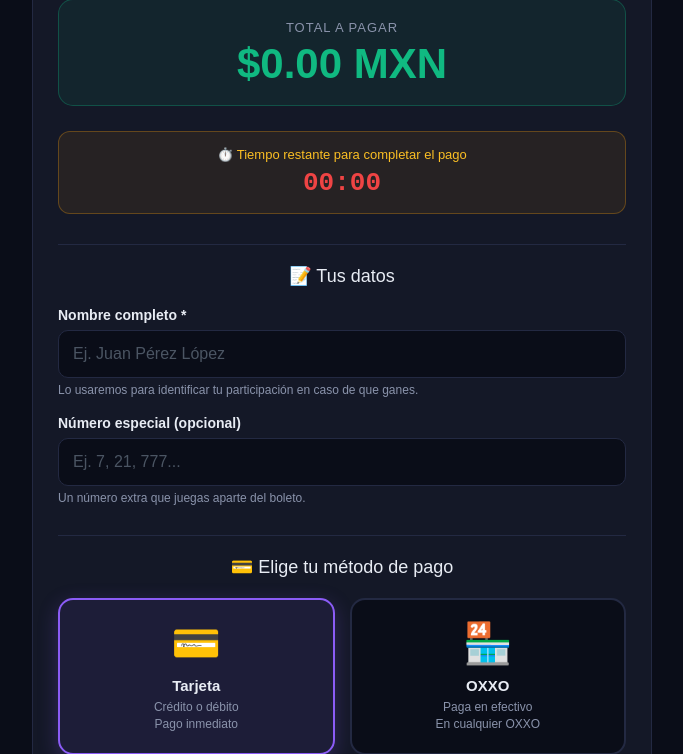
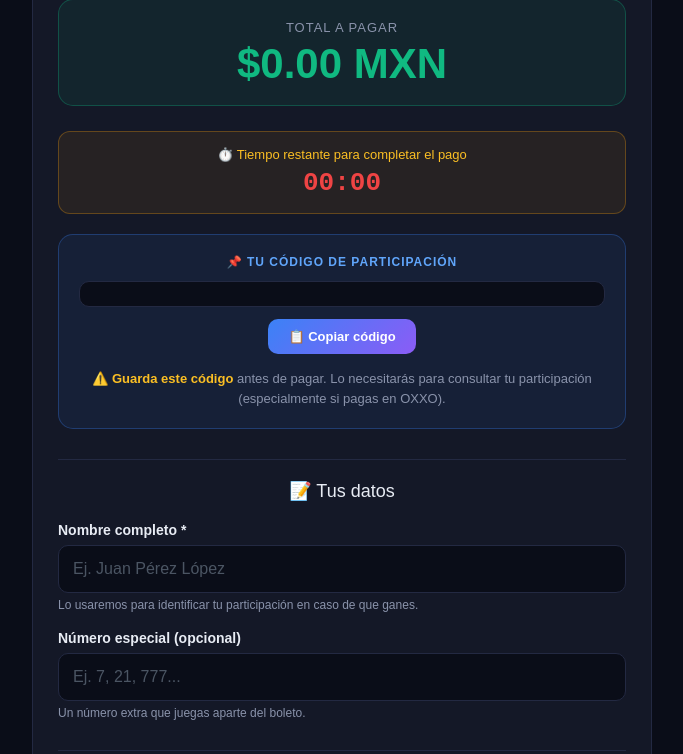
Before and after one commit to redllinas1248/sorteos, a Flask app: template templates/pago.html in a window 1280 px wide. Shown: the part 290-1044 px from the top of the page, without its empty margins (298-981 px from the left). Run offline with Flask 3, Linux system fonts and the light colour scheme; the template is opened without the code that fills it, so the values that code supplies are empty.

Commit message:
Mostrar codigo de participacion antes de pagar

```diff
--- a/templates/pago.html
+++ b/templates/pago.html
@@ -153,6 +153,71 @@
 
         .contador-expirado {
             color: #ef4444;
+        }
+
+        /* ============================================
+           CÓDIGO DE PARTICIPACIÓN (visible antes del pago)
+        ============================================ */
+
+        .codigo-previo {
+            background: rgba(59, 130, 246, 0.08);
+            border: 1px solid rgba(59, 130, 246, 0.3);
+            border-radius: 15px;
+            padding: 20px;
+            margin: 20px 0;
+            text-align: center;
+        }
+
+        .codigo-previo small {
+            display: block;
+            color: #60a5fa;
+            font-size: 12px;
+            font-weight: bold;
+            letter-spacing: 1px;
+            margin-bottom: 12px;
+        }
+
+        .codigo-previo code {
+            display: block;
+            background: #0a0d18;
+            border: 1px solid #232942;
+            border-radius: 10px;
+            padding: 12px;
+            color: #a5b4fc;
+            font-size: 13px;
+            font-weight: bold;
+            word-break: break-all;
+            margin-bottom: 12px;
+            font-family: 'Courier New', monospace;
+        }
+
+        .btn-copiar {
+            background: linear-gradient(135deg, #3b82f6, #8b5cf6);
+            color: white;
+            border: none;
+            padding: 10px 20px;
+            border-radius: 10px;
+            font-weight: bold;
+            font-size: 13px;
+            cursor: pointer;
+            transition: 0.2s;
+            font-family: inherit;
+        }
+
+        .btn-copiar:hover {
+            transform: translateY(-1px);
+            box-shadow: 0 6px 20px rgba(139, 92, 246, 0.4);
+        }
+
+        .aviso-codigo {
+            margin: 15px 0 0;
+            font-size: 13px;
+            color: #8a93ab;
+            line-height: 1.5;
+        }
+
+        .aviso-codigo strong {
+            color: #fbbf24;
         }
 
         /* ============================================
@@ -438,12 +503,34 @@
         </div>
 
 
+        <!-- ============================================
+             CÓDIGO DE PARTICIPACIÓN (visible antes del pago)
+        ============================================= -->
+
+        <div class="codigo-previo">
+
+            <small>📌 TU CÓDIGO DE PARTICIPACIÓN</small>
+
+            <code id="codigoParticipacion">{{ boleto.reserva_token }}</code>
+
+            <button type="button" class="btn-copiar" onclick="copiarCodigo()">
+                📋 Copiar código
+            </button>
+
+            <p class="aviso-codigo">
+                ⚠️ <strong>Guarda este código</strong> antes de pagar.
+                Lo necesitarás para consultar tu participación
+                (especialmente si pagas en OXXO).
+            </p>
+
+        </div>
+
+
         <!-- FORMULARIO -->
         <form id="formPago" method="POST" action="/rifas/pago/{{ boleto.reserva_token }}/checkout">
 
             <!-- ============================================
                  DATOS DEL PARTICIPANTE
-                 (antes del pago para que funcione con OXXO)
             ============================================= -->
 
             <div class="titulo-seccion">📝 Tus datos</div>
@@ -599,13 +686,59 @@
 
 
     // ============================================================
+    // COPIAR CÓDIGO DE PARTICIPACIÓN
+    // ============================================================
+
+    function copiarCodigo() {
+
+        const codigo = "{{ boleto.reserva_token }}";
+
+        navigator.clipboard.writeText(codigo).then(function() {
+
+            alert(
+                '✅ Código copiado al portapapeles:\n\n' +
+                codigo +
+                '\n\nGuárdalo en un lugar seguro.'
+            );
+
+        }).catch(function() {
+
+            prompt('Copia tu código manualmente:', codigo);
+
+        });
+
+    }
+
+
+    // ============================================================
     // SUBMIT DEL FORMULARIO
     // ============================================================
 
     const form = document.getElementById('formPago');
     const overlay = document.getElementById('overlayPago');
 
-    form.addEventListener('submit', function() {
+    form.addEventListener('submit', function(e) {
+
+        // Si elige OXXO, mostrar confirmación con aviso
+        const metodoSeleccionado = document.querySelector('input[name="metodo"]:checked').value;
+
+        if (metodoSeleccionado === 'oxxo') {
+
+            const confirmar = confirm(
+                '📌 IMPORTANTE\n\n' +
+                'Vas a generar un voucher de OXXO.\n\n' +
+                '1. GUARDA tu código de participación (arriba de este formulario).\n' +
+                '2. Imprime o guarda el voucher de Stripe.\n' +
+                '3. Paga en cualquier OXXO.\n' +
+                '4. Regresa a la sección "Consultar" con tu código.\n\n' +
+                '¿Ya guardaste tu código?'
+            );
+
+            if (!confirmar) {
+                e.preventDefault();
+                return;
+            }
+        }
 
         btnPagar.disabled = true;
         btnPagar.textContent = '⏳ Redirigiendo...';
```
